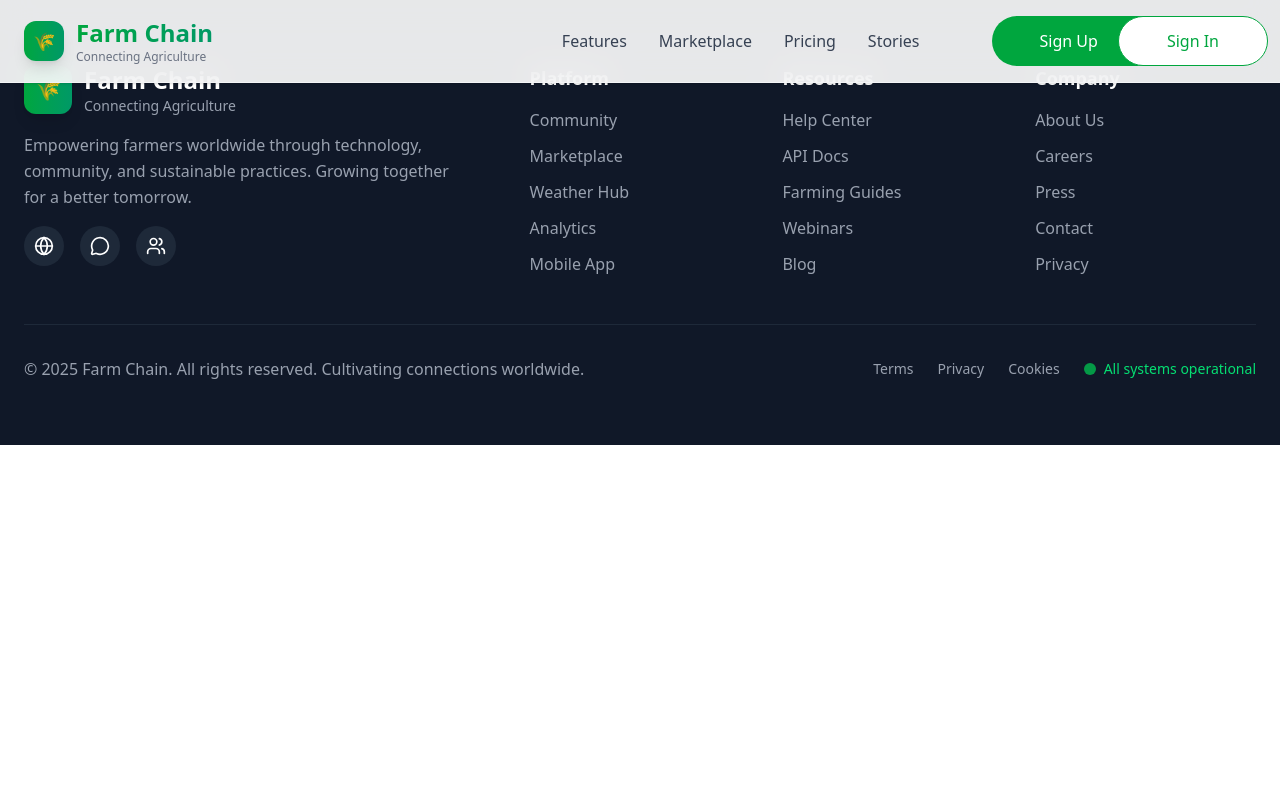
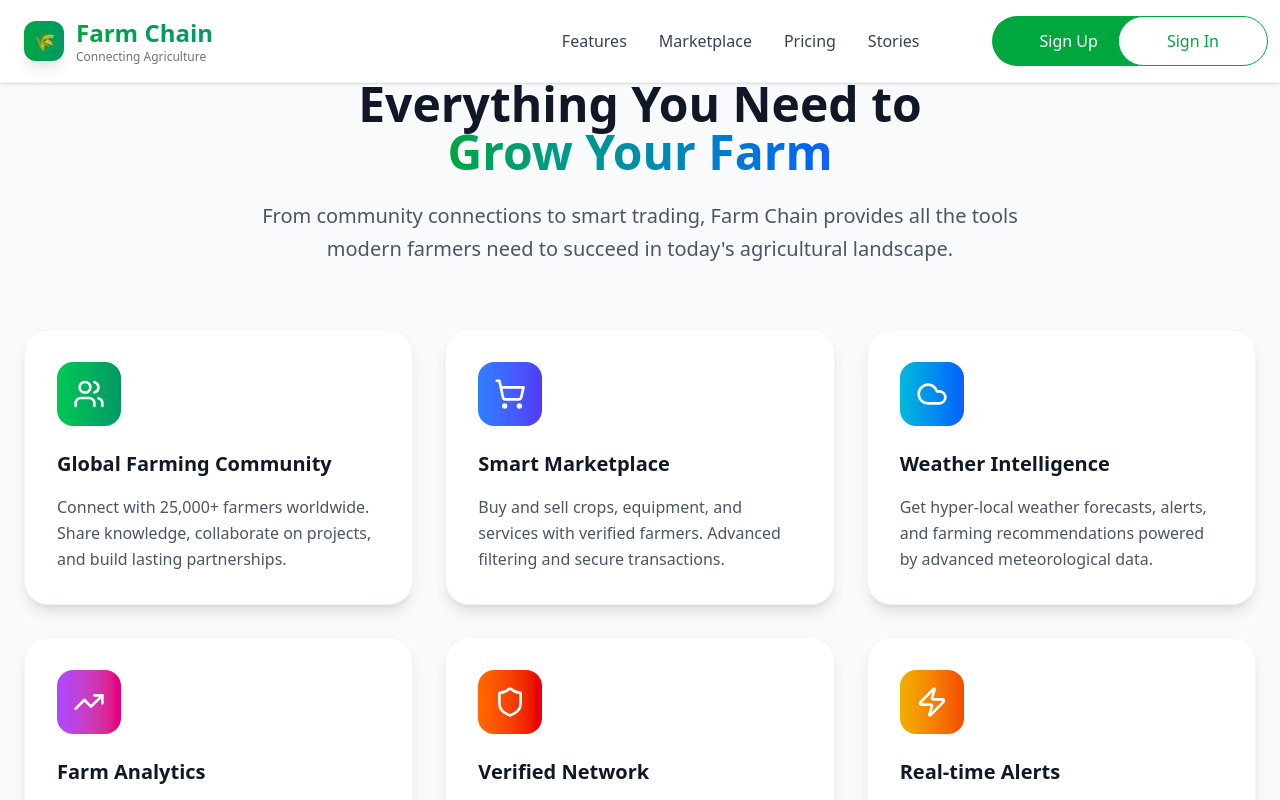
Before and after one commit to Pero4l/Farm-chain, a Next.js app: page /feature-section in a window 1280 px wide. Shown: the top 800 px of the page. Built offline with nearby package versions, Linux system fonts and the light colour scheme.

Commit message:
i just finished the feature section and now to the testimonials section

```diff
--- a/app/feature-section/page.tsx
+++ b/app/feature-section/page.tsx
@@ -1,9 +1,84 @@
 import React from 'react'
+import {
+  ArrowRight, Play, Users, TrendingUp, Shield, Zap, Globe,
+  CheckCircle, Star, MessageCircle, ShoppingCart, Cloud,
+  Menu, X, ChevronDown, Award, Heart, Share, Eye
+} from 'lucide-react';
+
 
 const FeaturePage = () => {
+
+    const features = [
+    {
+      icon: <Users className="w-8 h-8" />,
+      title: "Global Farming Community",
+      description: "Connect with 25,000+ farmers worldwide. Share knowledge, collaborate on projects, and build lasting partnerships.",
+      color: "from-green-500 to-emerald-600"
+    },
+    {
+      icon: <ShoppingCart className="w-8 h-8" />,
+      title: "Smart Marketplace",
+      description: "Buy and sell crops, equipment, and services with verified farmers. Advanced filtering and secure transactions.",
+      color: "from-blue-500 to-indigo-600"
+    },
+    {
+      icon: <Cloud className="w-8 h-8" />,
+      title: "Weather Intelligence",
+      description: "Get hyper-local weather forecasts, alerts, and farming recommendations powered by advanced meteorological data.",
+      color: "from-cyan-500 to-blue-600"
+    },
+    {
+      icon: <TrendingUp className="w-8 h-8" />,
+      title: "Farm Analytics",
+      description: "Track yield predictions, market trends, and optimize your farming operations with data-driven insights.",
+      color: "from-purple-500 to-pink-600"
+    },
+    {
+      icon: <Shield className="w-8 h-8" />,
+      title: "Verified Network",
+      description: "Trade with confidence through our verification system. All members are authenticated for security and trust.",
+      color: "from-orange-500 to-red-600"
+    },
+    {
+      icon: <Zap className="w-8 h-8" />,
+      title: "Real-time Alerts",
+      description: "Stay ahead with instant notifications about weather changes, market opportunities, and community updates.",
+      color: "from-yellow-500 to-orange-600"
+    }
+  ];
+
   return (
     <div>
+        {/* Features Section */}
+      <section id="features" className="py-20 bg-gray-50">
+        <div className="max-w-7xl mx-auto px-6">
+          <div className="text-center mb-16">
+            <h2 className="text-4xl lg:text-5xl font-black text-gray-900 mb-6">
+              Everything You Need to
+              <br />
+              <span className="bg-gradient-to-r from-green-600 to-blue-600 bg-clip-text text-transparent">
+                Grow Your Farm
+              </span>
+            </h2>
+            <p className="text-xl text-gray-600 max-w-3xl mx-auto leading-relaxed">
+              From community connections to smart trading, Farm Chain provides all the tools
+              modern farmers need to succeed in today's agricultural landscape.
+            </p>
+          </div>
 
+          <div className="grid md:grid-cols-2 lg:grid-cols-3 gap-8">
+            {features.map((feature, index) => (
+              <div key={index} className="group bg-white rounded-3xl shadow-lg border border-gray-100 p-8 hover:shadow-2xl transition-all duration-500 hover:-translate-y-2">
+                <div className={`inline-flex p-4 bg-gradient-to-r ${feature.color} rounded-2xl text-white mb-6 group-hover:scale-110 transition-transform duration-300`}>
+                  {feature.icon}
+                </div>
+                <h3 className="text-xl font-bold text-gray-900 mb-4">{feature.title}</h3>
+                <p className="text-gray-600 leading-relaxed">{feature.description}</p>
+              </div>
+            ))}
+          </div>
+        </div>
+      </section>
     </div>
   )
 }
--- a/app/home/page.tsx
+++ b/app/home/page.tsx
@@ -429,7 +429,7 @@ const FarmChainLanding = () => {
       </section> */}
 
       {/* Features Section */}
-      <section id="features" className="py-20 bg-gray-50">
+      {/* <section id="features" className="py-20 bg-gray-50">
         <div className="max-w-7xl mx-auto px-6">
           <div className="text-center mb-16">
             <h2 className="text-4xl lg:text-5xl font-black text-gray-900 mb-6">
@@ -457,7 +457,7 @@ const FarmChainLanding = () => {
             ))}
           </div>
         </div>
-      </section>
+      </section> */}
 
       {/* Testimonials Section */}
       <section id="testimonials" className="py-20 bg-white">
--- a/app/page.tsx
+++ b/app/page.tsx
@@ -3,12 +3,14 @@ import Image from "next/image";
 import HomePage from "./home/page";
 import FarmChain from "./components/farmchain2";
 import HeroPage from "./hero-section/page";
+import FeaturePage from "./feature-section/page";
 
 
 export default function Home() {
   return (
     <>
       <HeroPage/>
+      <FeaturePage/>
 
       <HomePage/>
 
```
